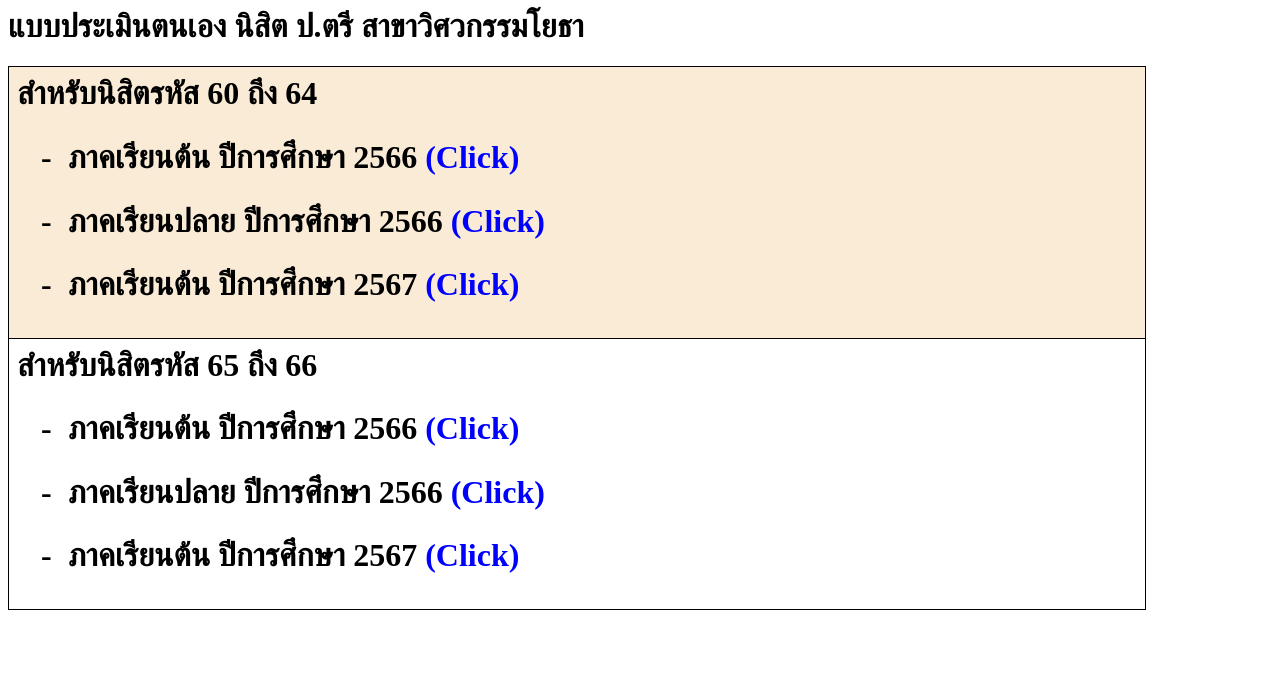
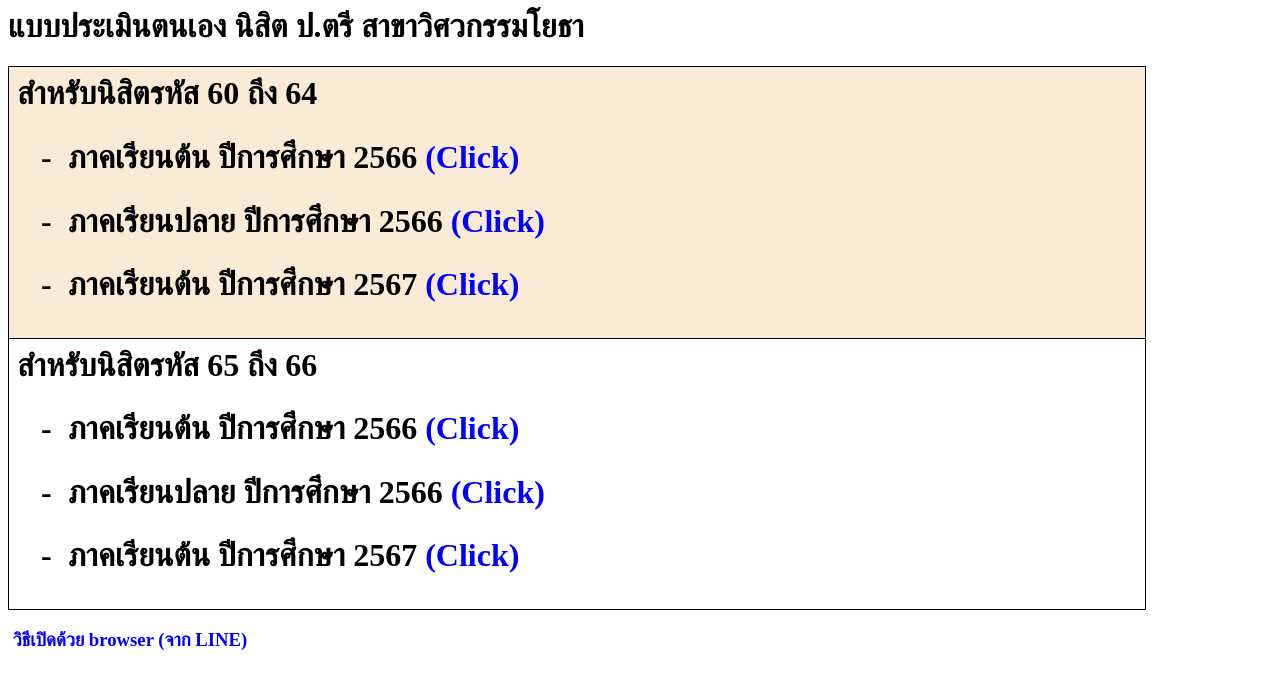
Before and after one commit to CivilSchoolNaresuanUniversity/QuestionNair, a plain HTML site: page index.html in a window 1280 px wide. Drawn offline with Linux system fonts and the light colour scheme.

Commit message:
Add files via upload

```diff
--- a/index.html
+++ b/index.html
@@ -70,5 +70,6 @@
 		  </tr>
 		  </tbody>
 		  </table>
+		  <h3><a href="readme.png" target="_blank" >&nbsp;วิธีเปิดด้วย browser (จาก  LINE)</a></h3>
         </body>
       </html>
```
Also changed, not shown: readme.png (added).
